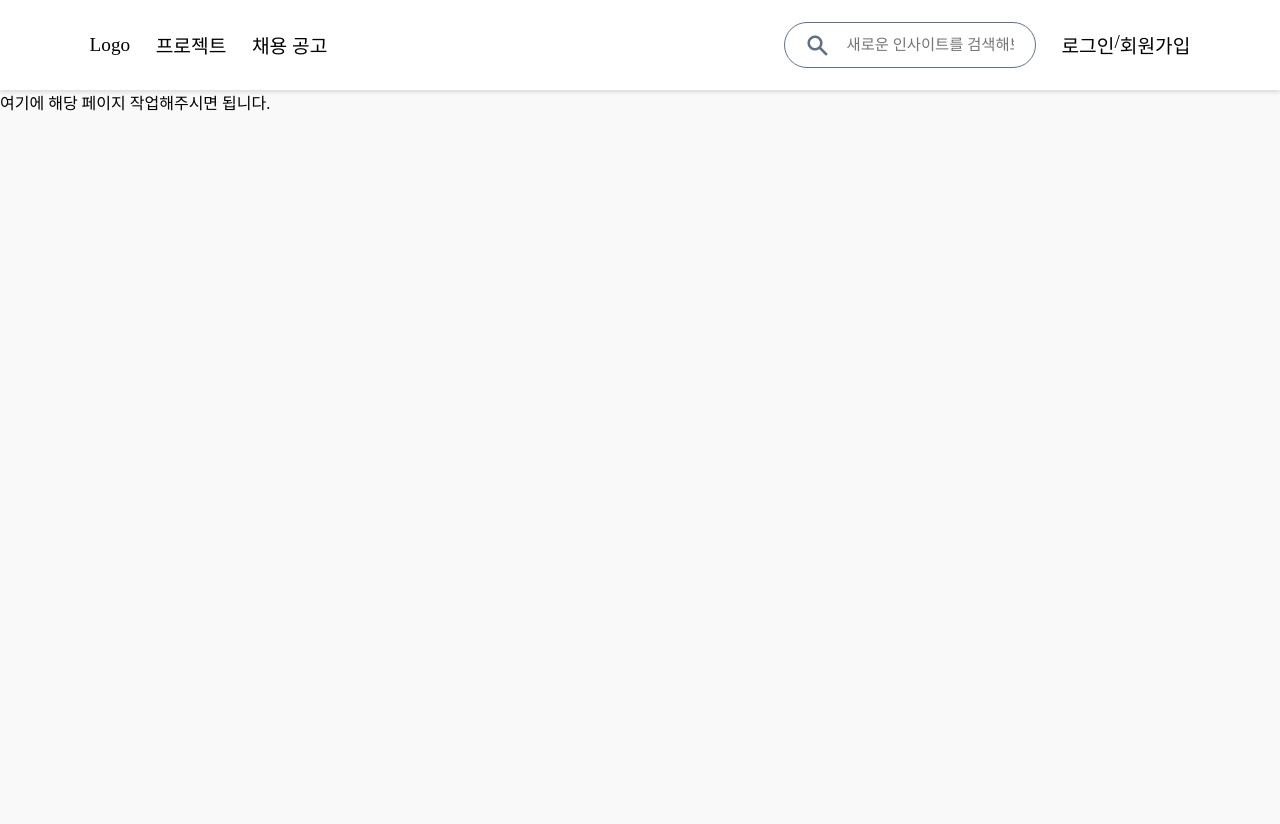
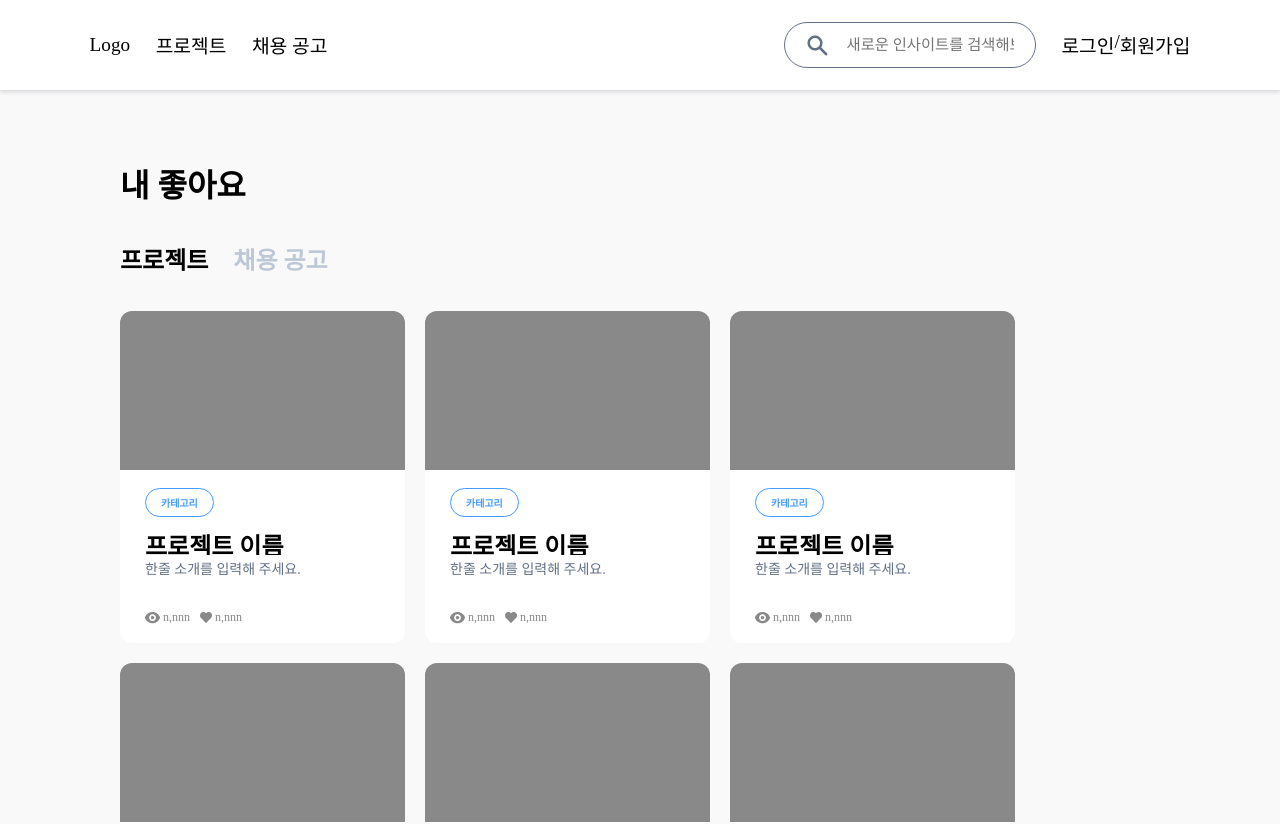
Before and after one commit to Trendithon-Spin-Off/Coy-Frontend, a React (Create React App) app: page /like/project in a window 1280 px wide. Shown: the top 824 px of the page. Before the commit the page ends 800 px from the top, so only its background shows below. Built offline with nearby package versions, Linux system fonts and the light colour scheme; a web font is replaced by a local one.

Commit message:
[0212] 프로젝트 내 좋아요, 채용 공고 내 좋아요 페이지 #서윤

```diff
--- a/src/pages/LikeProject.js
+++ b/src/pages/LikeProject.js
@@ -1,11 +1,52 @@
+import { useNavigate } from "react-router-dom";
 import Header from "../components/Header";
+import Footer from "../components/Footer";
+import Card_Project from "../components/Card_Project";
+
 import "../styles/LikeProject.css";
 
 function LikeProject() {
+  const navigate = useNavigate();
+
+  const handleProjectLike = () => {
+    navigate("/like/project");
+  };
+
+  const handleRecruitLike = () => {
+    navigate("/like/recruitment");
+  };
+
   return (
     <div className="page">
       <Header />
-      <div className="content">여기에 해당 페이지 작업해주시면 됩니다.</div>
+      <div className="content">
+        <div className="Like-content">
+          <p div className="Like-Title">
+            내 좋아요
+          </p>
+          <div className="Like-bar">
+            <p className="Like-bar-project-1" onClick={handleProjectLike}>
+              프로젝트
+            </p>
+            <p className="Like-bar-recruit-1" onClick={handleRecruitLike}>
+              채용 공고
+            </p>
+          </div>
+          <div className="Like-list">
+            <div className="Like-list-cards">
+              <Card_Project />
+              <Card_Project />
+              <Card_Project />
+              <Card_Project />
+              <Card_Project />
+              <Card_Project />
+              <Card_Project />
+              <Card_Project />
+            </div>
+          </div>
+        </div>
+      </div>
+      <Footer />
     </div>
   );
 }
--- a/src/pages/LikeRecruitment.js
+++ b/src/pages/LikeRecruitment.js
@@ -1,11 +1,42 @@
+import { useNavigate } from "react-router-dom";
 import Header from "../components/Header";
+import Footer from "../components/Footer";
+
 import "../styles/LikeRecruitment.css";
 
 function LikeRecruitment() {
+  const navigate = useNavigate();
+
+  const handleProjectLike = () => {
+    navigate("/like/project");
+  };
+
+  const handleRecruitLike = () => {
+    navigate("/like/recruitment");
+  };
+
   return (
     <div className="page">
       <Header />
-      <div className="content">여기에 해당 페이지 작업해주시면 됩니다.</div>
+      <div className="content">
+        <div className="Like-content">
+          <p div className="Like-Title">
+            내 좋아요
+          </p>
+          <div className="Like-bar">
+            <p className="Like-bar-project-2" onClick={handleProjectLike}>
+              프로젝트
+            </p>
+            <p className="Like-bar-recruit-2" onClick={handleRecruitLike}>
+              채용 공고
+            </p>
+          </div>
+          <div className="Like-list">
+            <div className="Like-list-cards">해당 컴포넌트 삽입해주세요 !</div>
+          </div>
+        </div>
+      </div>
+      <Footer />
     </div>
   );
 }
--- a/src/styles/LikeProject.css
+++ b/src/styles/LikeProject.css
@@ -0,0 +1,36 @@
+.Like-content {
+  margin: 70px 120px 60px 120px;
+}
+
+.Like-Title {
+  font-size: 32px;
+  font-weight: bold;
+  margin-bottom: 35px;
+}
+
+.Like-bar {
+  display: flex;
+  gap: 25px;
+  font-size: 24px;
+  font-weight: bold;
+  cursor: pointer;
+}
+
+.Like-bar-recruit-1 {
+  color: #bdc7d5;
+}
+
+.Like-list {
+  margin-top: 35px;
+  width: 100%;
+  display: flex;
+  justify-content: flex-start;
+}
+
+.Like-list-cards {
+  width: 100%;
+  display: grid;
+  column-gap: 20px;
+  row-gap: 20px;
+  grid-template-columns: repeat(auto-fill, 285px);
+}
--- a/src/styles/LikeRecruitment.css
+++ b/src/styles/LikeRecruitment.css
@@ -1,3 +1,3 @@
-.Search-bar-project-2 {
+.Like-bar-project-2 {
   color: #bdc7d5;
 }
--- a/src/styles/SearchRecruitment.css
+++ b/src/styles/SearchRecruitment.css
@@ -0,0 +1,3 @@
+.Search-bar-project-2 {
+  color: #bdc7d5;
+}
```
